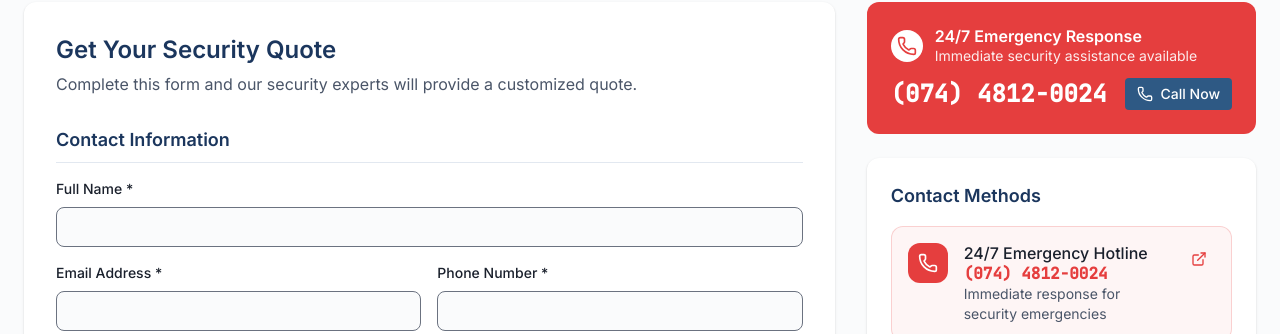
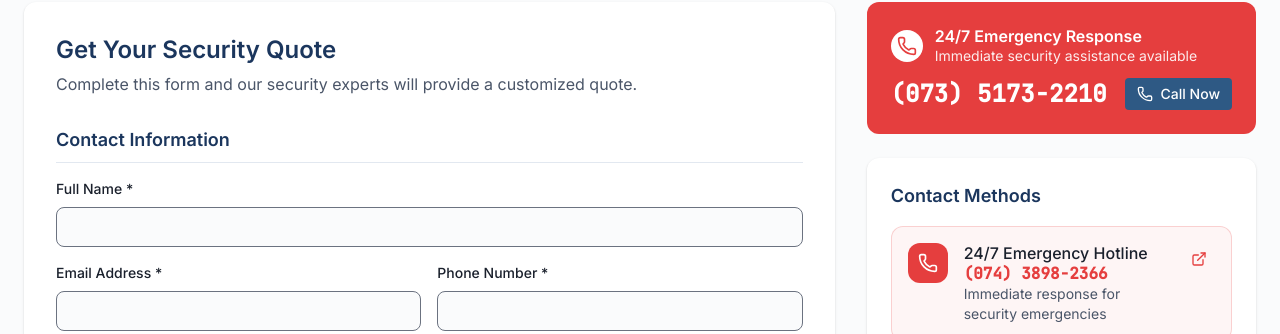
Before and after one commit to indiguard/indiguard_frontend, a React (Vite) app: page /contact-quote-request in a window 1280 px wide. Shown: the part 387-721 px from the top of the page. Built offline with nearby package versions, Linux system fonts and the light colour scheme.

Commit message:
Update ContactInformation.jsx

```diff
--- a/src/pages/contact-quote-request/components/ContactInformation.jsx
+++ b/src/pages/contact-quote-request/components/ContactInformation.jsx
@@ -9,9 +9,9 @@ const ContactInformation = () => {
     {
       icon: 'Phone',
       title: '24/7 Emergency Hotline',
-      value: '(074) 4812-0024',
+      value: '(074) 3898-2366',
       description: 'Immediate response for security emergencies',
-      action: 'tel:+74038982366',
+      action: 'tel:+447438982366',
       urgent: true
     },
     {
@@ -55,17 +55,17 @@ const ContactInformation = () => {
         </div>
         <div className="flex items-center justify-between">
           <a
-            href="tel:+74048120024"
+            href="tel:+447351732210"
             className="text-2xl font-data font-bold hover:opacity-80 transition-smooth"
           >
-            (074) 4812-0024
+            (073) 5173-2210
           </a>
           <Button
             variant="secondary"
             size="sm"
             iconName="Phone"
             iconPosition="left"
-            onClick={() => window.location.href = 'tel:+74048120024'}
+            onClick={() => window.location.href = 'tel:+447351732210'}
           >
             Call Now
           </Button>
```
